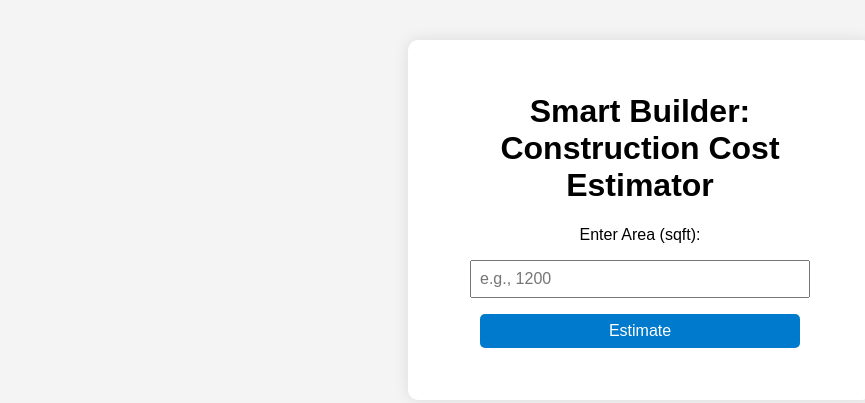
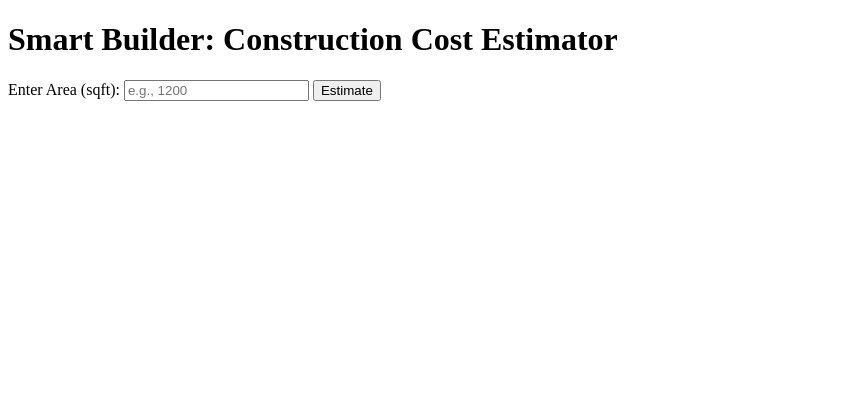
Before and after one commit to Kavin665/Smart-Builder-, a plain HTML site: page index.html in a window 1280 px wide. Shown: the whole page, without its empty margins (0-865 px from the left). Drawn offline with Linux system fonts and the light colour scheme.

Commit message:
Update index.html

```diff
--- a/index.html
+++ b/index.html
@@ -1,19 +1,16 @@
 <!DOCTYPE html>
-<html lang="en">
+<html>
 <head>
-  <meta charset="UTF-8" />
-  <meta name="viewport" content="width=device-width, initial-scale=1.0" />
   <title>Smart Builder</title>
-  <link rel="stylesheet" href="style.css" />
 </head>
 <body>
-  <div class="container">
-    <h1>Smart Builder: Construction Cost Estimator</h1>
-    <label for="area">Enter Area (sqft):</label>
-    <input type="number" id="area" placeholder="e.g., 1200" />
-    <button onclick="estimateCost()">Estimate</button>
-    <div id="output" style="margin-top: 20px; font-size: 18px; font-weight: bold;"></div>
-  </div>
+  <h1>Smart Builder: Construction Cost Estimator</h1>
+  <label>Enter Area (sqft):</label>
+  <input type="text" placeholder="e.g., 1200">
+  <button>Estimate</button>
+
+  <p id="result" style="margin-top: 20px; font-weight: bold;"></p>
+
   <script src="script.js"></script>
 </body>
 </html>
```
